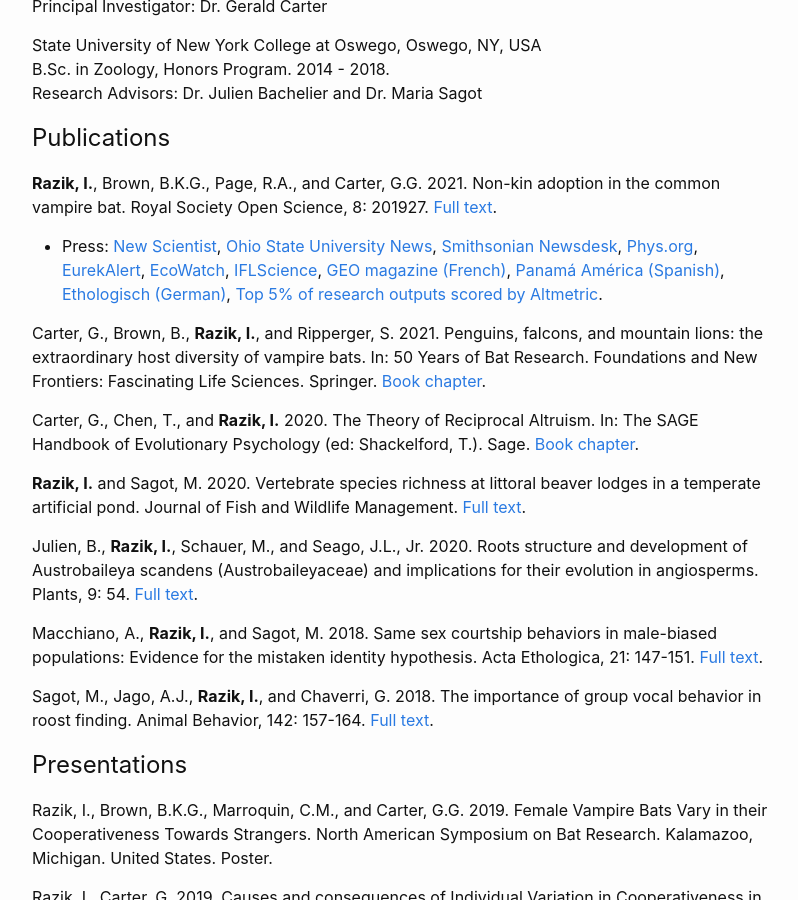
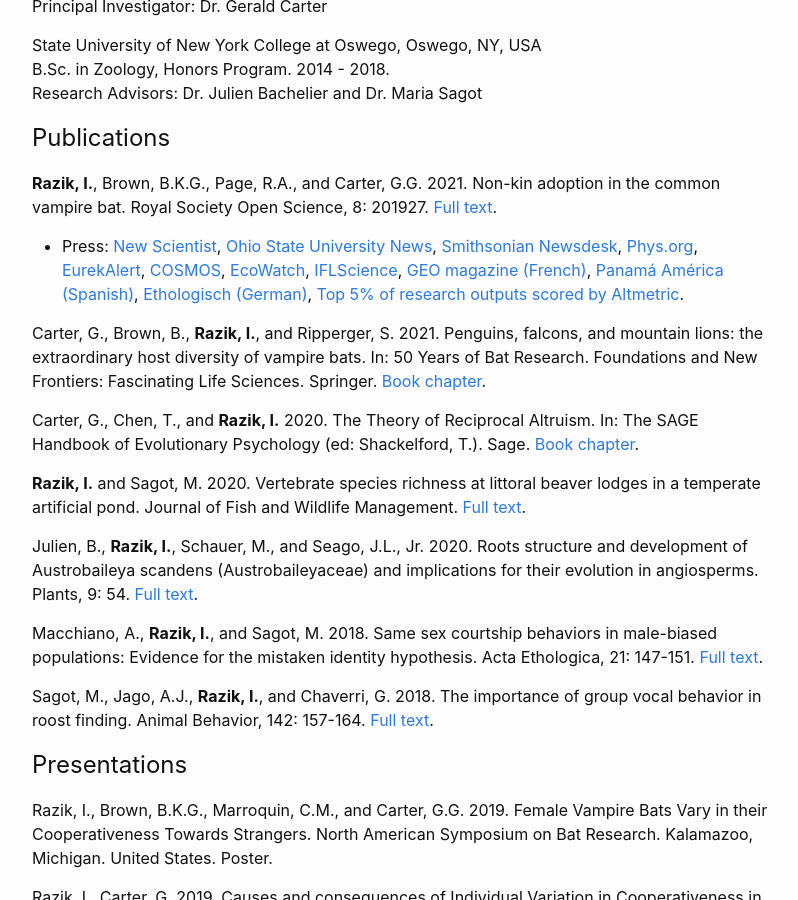
Before and after one commit to imranrazik/imranrazik.github.io, a Jekyll site: the page built from CV.md, in a window 1280 px wide and 900 px high, scrolled down 505 px. Shown: the whole window, without its empty margins (238-1036 px from the left). Built offline with Jekyll 4.4.1, drawn with Linux system fonts in a browser that asks for light colours; our own code applies the rules of GitHub Pages for plain Markdown files.

Commit message:
Update CV.md

```diff
--- a/CV.md
+++ b/CV.md
@@ -22,7 +22,7 @@ Research Advisors: Dr. Julien Bachelier and Dr. Maria Sagot
 
 ## Publications
 **Razik, I.**, Brown, B.K.G., Page, R.A., and Carter, G.G. 2021. Non-kin adoption in the common vampire bat. Royal Society Open Science, 8: 201927. [Full text](https://doi.org/10.1098/rsos.201927).
- - Press: [New Scientist](https://www.newscientist.com/article/2267108-vampire-bat-adopts-orphan-baby-bat-after-untimely-death-of-its-mother/), [Ohio State University News](https://news.osu.edu/a-rare-observation-of-a-vampire-bat-adopting-an-unrelated-pup/), [Smithsonian Newsdesk](https://www.si.edu/newsdesk/releases/baby-vampire-bat-adopted-moms-best-friend), [Phys.org](https://phys.org/news/2021-02-baby-vampire-mom-friend.html), [EurekAlert](https://www.eurekalert.org/pub_releases/2021-02/osu-aro021021.php), [EcoWatch](https://www.ecowatch.com/vampire-bat-adopt-baby-2650428436.html), [IFLScience](https://www.iflscience.com/plants-and-animals/an-orphaned-vampire-bat-pup-was-adopted-by-its-mothers-best-friend/), [GEO magazine (French)](https://www.geo.fr/environnement/des-chercheurs-observent-une-chauve-souris-vampire-adopter-le-petit-de-son-amie-morte-203701), [Panamá América (Spanish)](https://www.panamaamerica.com.pa/variedades/estudio-cria-un-murcielago-vampiro-fue-adoptada-1181442), [Ethologisch (German)](https://ethologisch.de/vampir-adoptiert-jungtier-einer-verstorbenen-freundin/), [Top 5% of research outputs scored by Altmetric](https://royalsociety.altmetric.com/details/99876020).
+ - Press: [New Scientist](https://www.newscientist.com/article/2267108-vampire-bat-adopts-orphan-baby-bat-after-untimely-death-of-its-mother/), [Ohio State University News](https://news.osu.edu/a-rare-observation-of-a-vampire-bat-adopting-an-unrelated-pup/), [Smithsonian Newsdesk](https://www.si.edu/newsdesk/releases/baby-vampire-bat-adopted-moms-best-friend), [Phys.org](https://phys.org/news/2021-02-baby-vampire-mom-friend.html), [EurekAlert](https://www.eurekalert.org/pub_releases/2021-02/osu-aro021021.php), [COSMOS](https://cosmosmagazine.com/uncategorized/you-might-have-missed/), [EcoWatch](https://www.ecowatch.com/vampire-bat-adopt-baby-2650428436.html), [IFLScience](https://www.iflscience.com/plants-and-animals/an-orphaned-vampire-bat-pup-was-adopted-by-its-mothers-best-friend/), [GEO magazine (French)](https://www.geo.fr/environnement/des-chercheurs-observent-une-chauve-souris-vampire-adopter-le-petit-de-son-amie-morte-203701), [Panamá América (Spanish)](https://www.panamaamerica.com.pa/variedades/estudio-cria-un-murcielago-vampiro-fue-adoptada-1181442), [Ethologisch (German)](https://ethologisch.de/vampir-adoptiert-jungtier-einer-verstorbenen-freundin/), [Top 5% of research outputs scored by Altmetric](https://royalsociety.altmetric.com/details/99876020).
 
 Carter, G., Brown, B., **Razik, I.**, and Ripperger, S. 2021. Penguins, falcons, and mountain lions: the extraordinary host diversity of vampire bats. In: 50 Years of Bat Research. Foundations and New Frontiers: Fascinating Life Sciences. Springer. [Book chapter](https://www.springer.com/gp/book/9783030547264). <br/>
 
```
